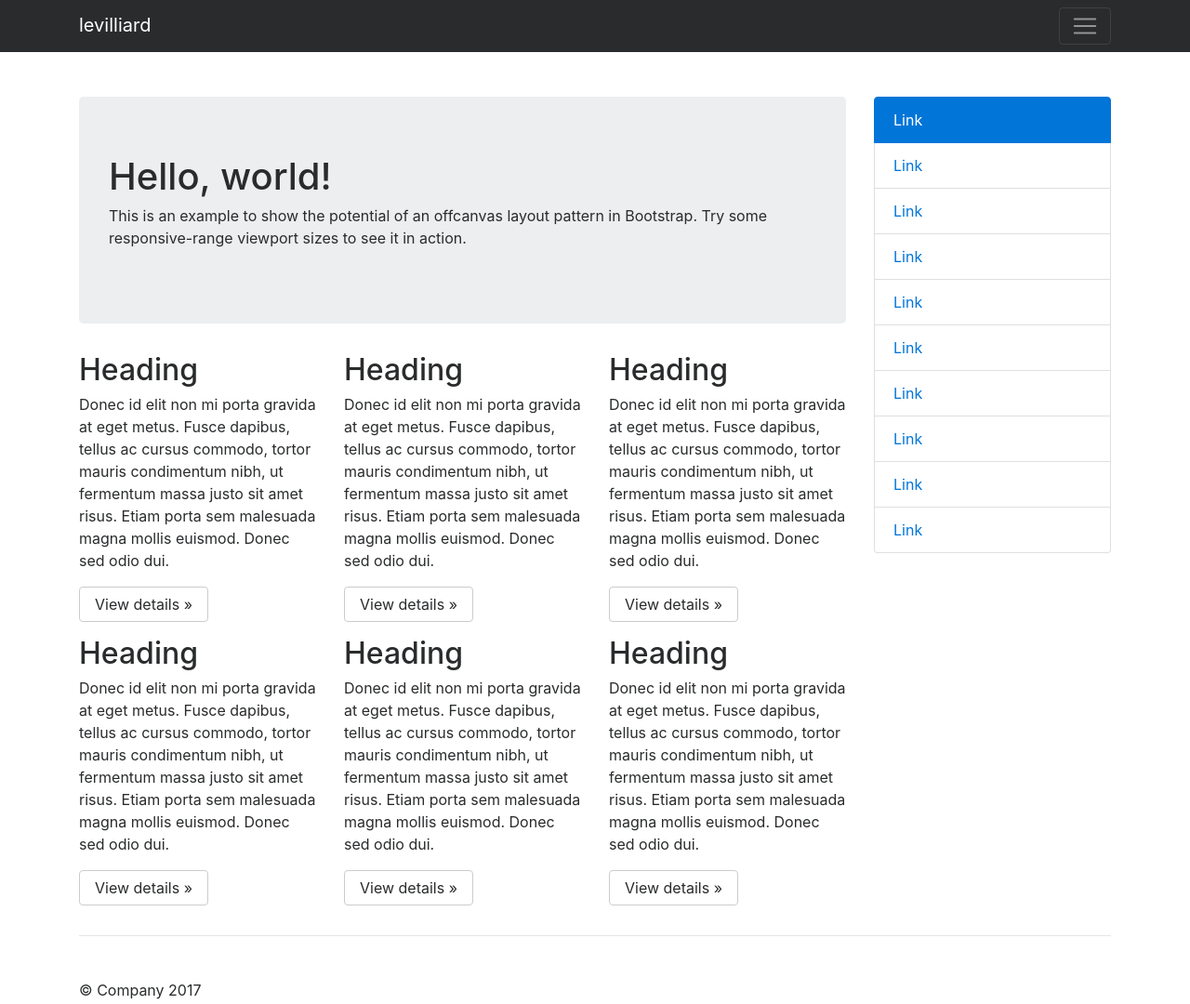
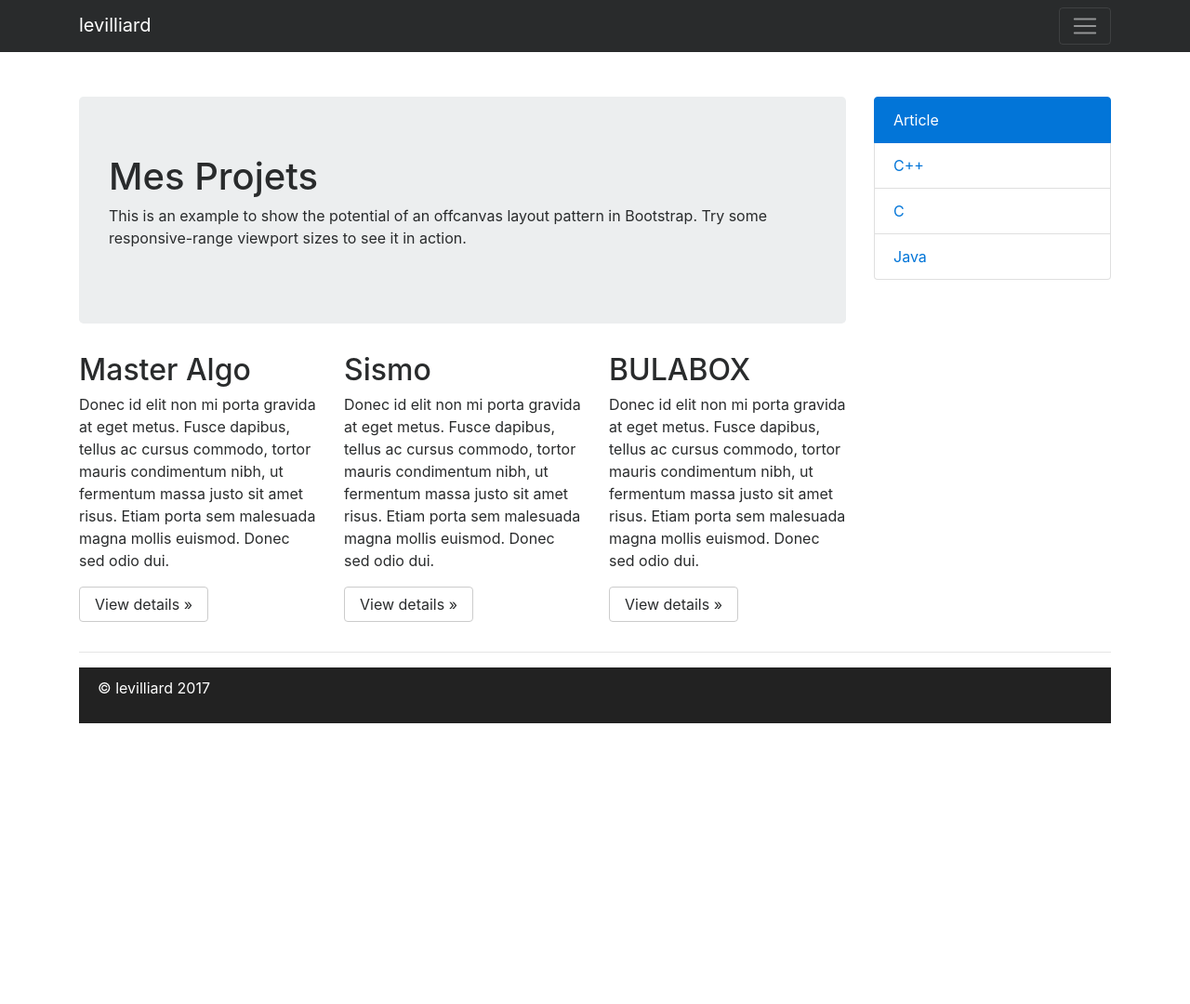
Before and after one commit to levilliard/levilliard.github.io, a plain HTML site: page index.html in a window 1280 px wide. Shown: the whole page at 93% size. After the commit the page ends 800 px from the top, so only its background shows below. Drawn offline with nearby package versions, Linux system fonts and the light colour scheme; a script that the page names is missing.

Commit message:
update on github page

```diff
--- a/index.html
+++ b/index.html
@@ -54,37 +54,22 @@
             <button type="button" class="btn btn-primary btn-sm" data-toggle="offcanvas">Toggle nav</button>
           </p>
           <div class="jumbotron">
-            <h1>Hello, world!</h1>
+            <h1>Mes Projets</h1>
             <p>This is an example to show the potential of an offcanvas layout pattern in Bootstrap. Try some responsive-range viewport sizes to see it in action.</p>
           </div>
           <div class="row">
             <div class="col-6 col-lg-4">
-              <h2>Heading</h2>
+              <h2>Master Algo</h2>
               <p>Donec id elit non mi porta gravida at eget metus. Fusce dapibus, tellus ac cursus commodo, tortor mauris condimentum nibh, ut fermentum massa justo sit amet risus. Etiam porta sem malesuada magna mollis euismod. Donec sed odio dui. </p>
               <p><a class="btn btn-secondary" href="#" role="button">View details &raquo;</a></p>
             </div><!--/span-->
             <div class="col-6 col-lg-4">
-              <h2>Heading</h2>
+              <h2>Sismo</h2>
               <p>Donec id elit non mi porta gravida at eget metus. Fusce dapibus, tellus ac cursus commodo, tortor mauris condimentum nibh, ut fermentum massa justo sit amet risus. Etiam porta sem malesuada magna mollis euismod. Donec sed odio dui. </p>
               <p><a class="btn btn-secondary" href="#" role="button">View details &raquo;</a></p>
             </div><!--/span-->
             <div class="col-6 col-lg-4">
-              <h2>Heading</h2>
-              <p>Donec id elit non mi porta gravida at eget metus. Fusce dapibus, tellus ac cursus commodo, tortor mauris condimentum nibh, ut fermentum massa justo sit amet risus. Etiam porta sem malesuada magna mollis euismod. Donec sed odio dui. </p>
-              <p><a class="btn btn-secondary" href="#" role="button">View details &raquo;</a></p>
-            </div><!--/span-->
-            <div class="col-6 col-lg-4">
-              <h2>Heading</h2>
-              <p>Donec id elit non mi porta gravida at eget metus. Fusce dapibus, tellus ac cursus commodo, tortor mauris condimentum nibh, ut fermentum massa justo sit amet risus. Etiam porta sem malesuada magna mollis euismod. Donec sed odio dui. </p>
-              <p><a class="btn btn-secondary" href="#" role="button">View details &raquo;</a></p>
-            </div><!--/span-->
-            <div class="col-6 col-lg-4">
-              <h2>Heading</h2>
-              <p>Donec id elit non mi porta gravida at eget metus. Fusce dapibus, tellus ac cursus commodo, tortor mauris condimentum nibh, ut fermentum massa justo sit amet risus. Etiam porta sem malesuada magna mollis euismod. Donec sed odio dui. </p>
-              <p><a class="btn btn-secondary" href="#" role="button">View details &raquo;</a></p>
-            </div><!--/span-->
-            <div class="col-6 col-lg-4">
-              <h2>Heading</h2>
+              <h2>BULABOX</h2>
               <p>Donec id elit non mi porta gravida at eget metus. Fusce dapibus, tellus ac cursus commodo, tortor mauris condimentum nibh, ut fermentum massa justo sit amet risus. Etiam porta sem malesuada magna mollis euismod. Donec sed odio dui. </p>
               <p><a class="btn btn-secondary" href="#" role="button">View details &raquo;</a></p>
             </div><!--/span-->
@@ -93,24 +78,18 @@
 
         <div class="col-6 col-md-3 sidebar-offcanvas" id="sidebar">
           <div class="list-group">
-            <a href="#" class="list-group-item active">Link</a>
-            <a href="#" class="list-group-item">Link</a>
-            <a href="#" class="list-group-item">Link</a>
-            <a href="#" class="list-group-item">Link</a>
-            <a href="#" class="list-group-item">Link</a>
-            <a href="#" class="list-group-item">Link</a>
-            <a href="#" class="list-group-item">Link</a>
-            <a href="#" class="list-group-item">Link</a>
-            <a href="#" class="list-group-item">Link</a>
-            <a href="#" class="list-group-item">Link</a>
+            <a href="#" class="list-group-item active">Article</a>
+            <a href="#" class="list-group-item">C++</a>
+            <a href="#" class="list-group-item">C</a>
+            <a href="#" class="list-group-item">Java</a>
           </div>
         </div><!--/span-->
       </div><!--/row-->
 
       <hr>
 
-      <footer>
-        <p>&copy; Company 2017</p>
+      <footer style="background-color: #222; color: #fff; padding: 10px 20px">
+        <p>&copy; levilliard 2017</p>
       </footer>
 
     </div><!--/.container-->
```
Also changed, not shown: assets/header.png (added), header.jpg (deleted).
